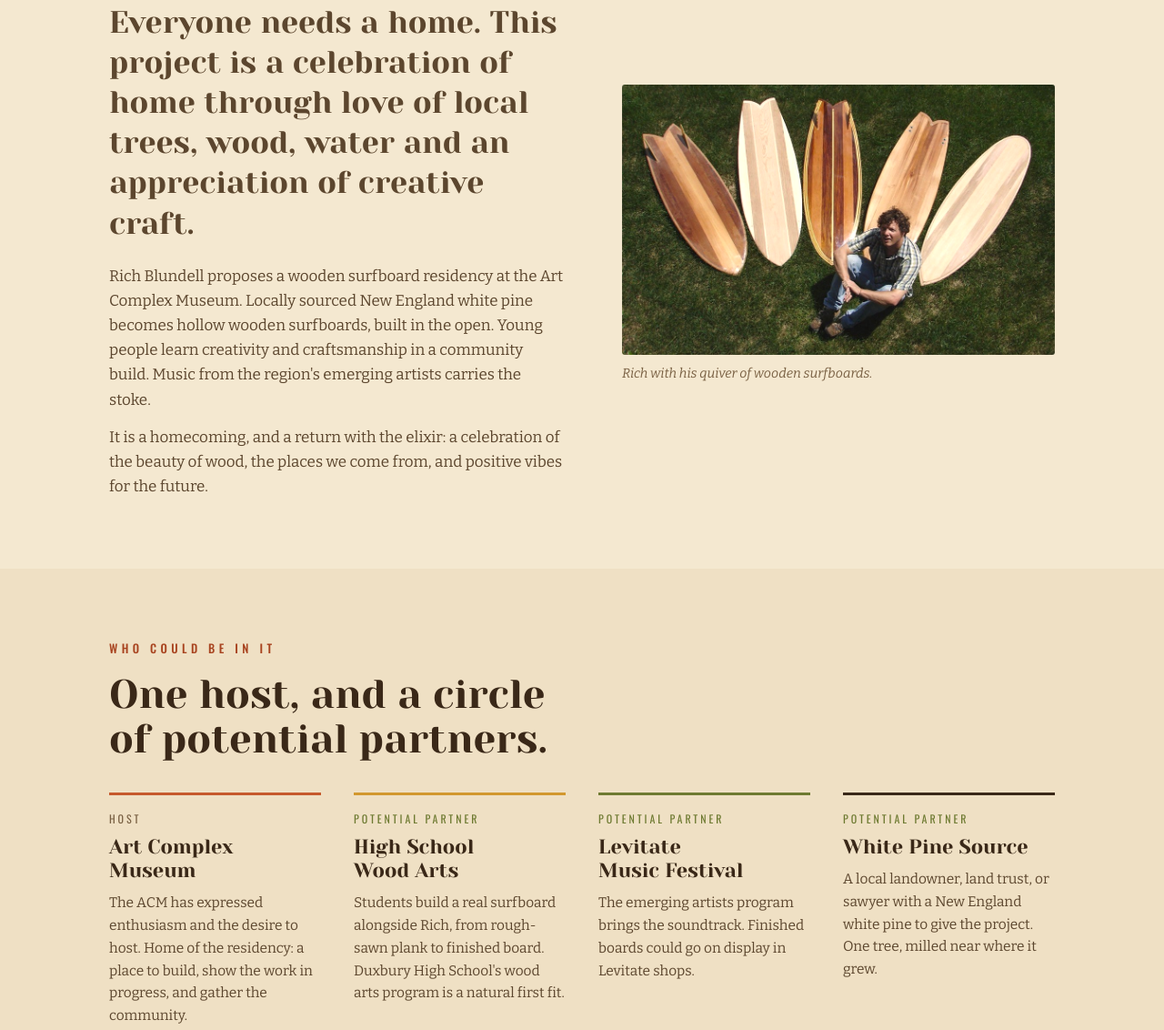
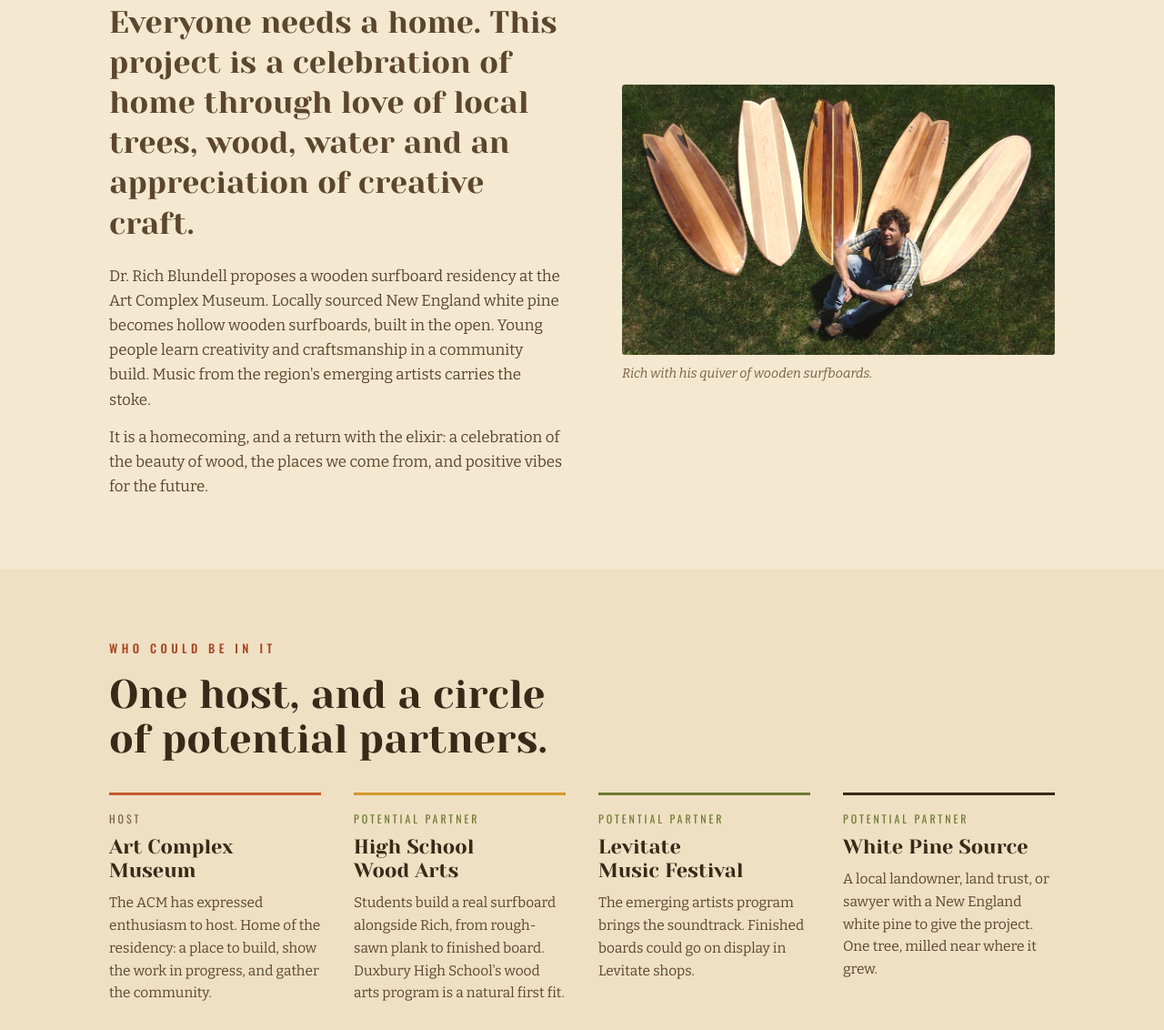
Before and after one commit to omniscopic/White-Pine, a plain HTML site: page index.html in a window 1280 px wide. Shown: the part 741-1873 px from the top of the page at 91% size. Drawn offline with nearby package versions, Linux system fonts and the light colour scheme.

Commit message:
Add Dr. to the first mention of Rich Blundell
Co-Authored-By: Claude Opus 5 <noreply@anthropic.com>

```diff
--- a/index.html
+++ b/index.html
@@ -185,7 +185,7 @@
     <div class="body">
       <p class="eyebrow">The Idea</p>
       <p class="lead">Everyone needs a home. This project is a celebration of home through love of local trees, wood, water and an appreciation of creative craft.</p>
-      <p>Rich Blundell proposes a wooden surfboard residency at the Art Complex Museum. Locally sourced New England white pine becomes hollow wooden surfboards, built in the open. Young people learn creativity and craftsmanship in a community build. Music from the region's emerging artists carries the stoke.</p>
+      <p>Dr. Rich Blundell proposes a wooden surfboard residency at the Art Complex Museum. Locally sourced New England white pine becomes hollow wooden surfboards, built in the open. Young people learn creativity and craftsmanship in a community build. Music from the region's emerging artists carries the stoke.</p>
       <p>It is a homecoming, and a return with the elixir: a celebration of the beauty of wood, the places we come from, and positive vibes for the future.</p>
     </div>
     <figure>
@@ -203,7 +203,7 @@
       <div class="partner">
         <div class="role">Host</div>
         <h3>Art Complex Museum</h3>
-        <p>The ACM has expressed enthusiasm and the desire to host. Home of the residency: a place to build, show the work in progress, and gather the community.</p>
+        <p>The ACM has expressed enthusiasm to host. Home of the residency: a place to build, show the work in progress, and gather the community.</p>
       </div>
       <div class="partner">
         <div class="role maybe">Potential partner</div>
```
